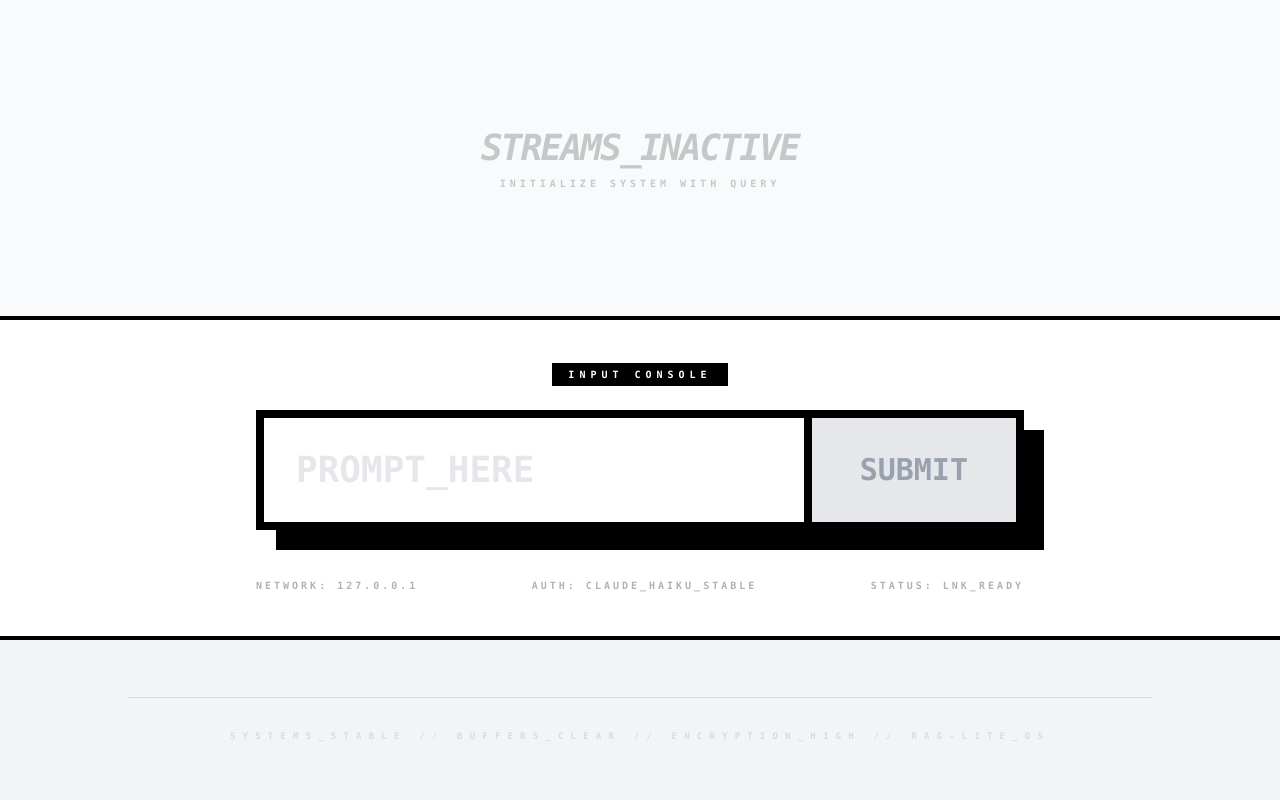
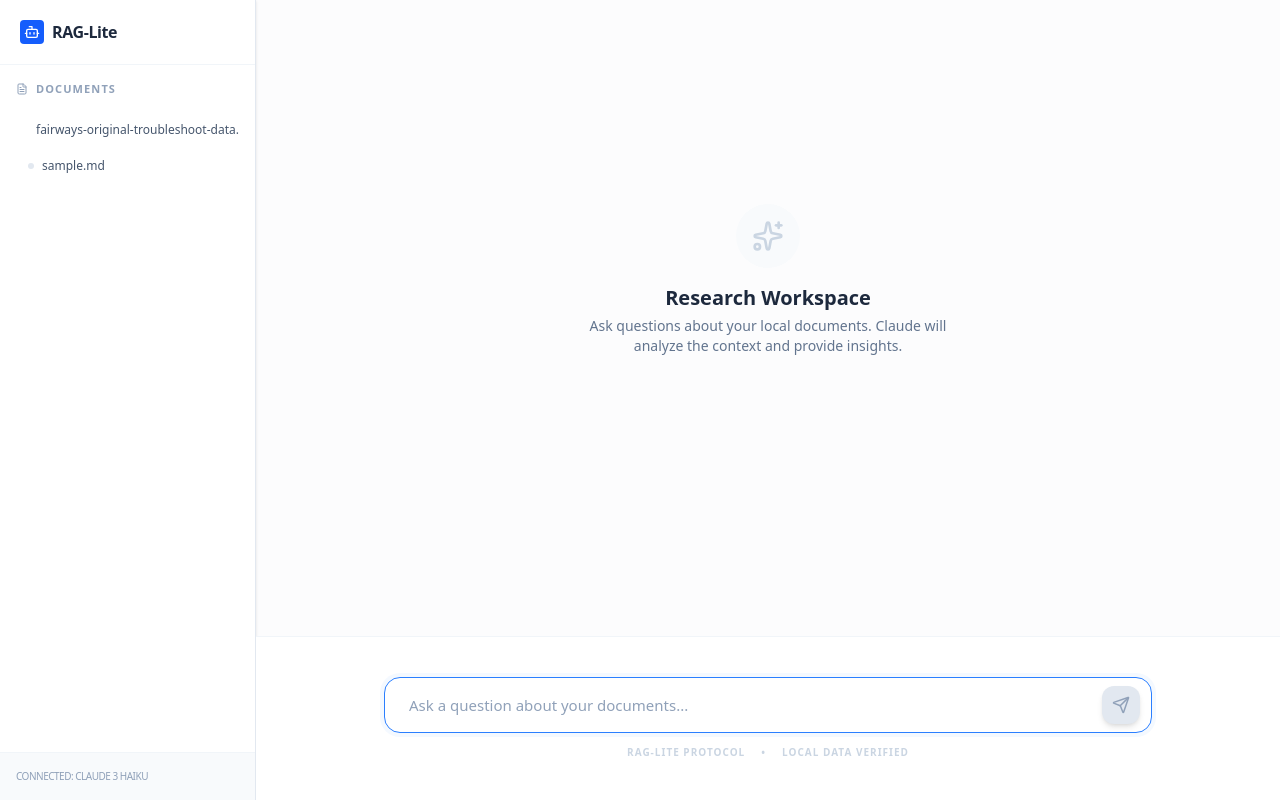
Before and after one commit to toddwmac/rag-lite-test1, a Next.js app: page / in a window 1280 px wide. Built offline with nearby package versions, Linux system fonts and the light colour scheme.

Commit message:
Checkpoint: Stable 'Notebook' UI with wide-screen layout before implementing document selection

```diff
--- a/src/app/page.tsx
+++ b/src/app/page.tsx
@@ -2,144 +2,175 @@
 
 import { useChat } from '@ai-sdk/react';
 import { useEffect, useState, useRef } from 'react';
+import { Send, Bot, User, FileText, Loader2, Sparkles, Sidebar as SidebarIcon } from 'lucide-react';
 
 export default function Chat() {
-  // Use a local state for the input to avoid "undefined" or "read-only" hook issues
   const [localInput, setLocalInput] = useState('');
   const [mounted, setMounted] = useState(false);
+  const [files, setFiles] = useState<string[]>([]);
   const scrollRef = useRef<HTMLDivElement>(null);
 
-  // Initialize the hook
-  const chat = useChat({
+  const {
+    messages,
+    append,
+    isLoading,
+    error
+  } = useChat({
     onError: (err) => {
-      console.error('CRITICAL_SDK_ERROR:', err);
+      console.error('AI_SDK_ERROR:', err);
     }
   });
 
-  // Safe destructuring with fallbacks
-  const messages = chat.messages || [];
-  const isLoading = chat.isLoading || false;
-  const error = chat.error;
-  const append = chat.append;
-  const handleSubmit = chat.handleSubmit;
-
   useEffect(() => {
     setMounted(true);
+    // Fetch file list for the sidebar
+    fetch('/api/files')
+      .then(res => res.json())
+      .then(data => {
+        if (data.files) setFiles(data.files);
+      })
+      .catch(err => console.error('Error fetching files:', err));
   }, []);
 
-  // Auto-scroll logic for the output area
   useEffect(() => {
     if (scrollRef.current) {
       scrollRef.current.scrollTop = scrollRef.current.scrollHeight;
     }
   }, [messages, isLoading]);
 
-  // Robust submission handler
   const onFormSubmit = async (e?: React.FormEvent) => {
     if (e) e.preventDefault();
-
     const text = localInput.trim();
     if (!text || isLoading) return;
 
-    console.log('--- SUBMISSION_START ---');
-    console.log('Payload:', text);
-
     try {
-      // Priority 1: Try useChat's internal handleSubmit if it's available
-      if (typeof handleSubmit === 'function' && e) {
-        console.log('Mode: handleSubmit');
-        // We temporarily sync the hook's input state so handleSubmit can pick it up
-        if (typeof chat.setInput === 'function') chat.setInput(text);
-
-        // Use a timeout to let state settle if needed, but standard handleSubmit is usually fine
-        handleSubmit(e);
+      await append({ content: text, role: 'user' });
       setLocalInput('');
-      }
-      // Priority 2: Fallback to direct append() which is often more stable
-      else if (typeof append === 'function') {
-        console.log('Mode: append');
-        await append({
-          content: text,
-          role: 'user',
-        });
-        setLocalInput('');
-      }
-      else {
-        console.error('FATAL: No submission method (handleSubmit or append) found in useChat');
-      }
     } catch (err) {
-      console.error('SUBMISSION_FAILED:', err);
+      console.error('Submission failed', err);
     }
   };
 
   if (!mounted) return null;
 
   return (
-    <div className="flex flex-col h-screen bg-white text-black font-mono overflow-hidden selection:bg-black selection:text-white">
+    <div className="flex h-screen bg-[#fcfcfd] text-slate-900 font-sans selection:bg-blue-100">
 
-      {/* 1. DATA_OUTPUT (Top 40%) */}
+      {/* 1. SIDEBAR (Fixed Knowledge Base) */}
+      <aside className="w-64 bg-white border-r border-slate-200 hidden md:flex flex-col shadow-sm">
+        <div className="p-5 border-b border-slate-100 flex items-center justify-between">
+          <div className="flex items-center gap-2 font-bold text-slate-800 tracking-tight">
+            <div className="bg-blue-600 p-1 rounded text-white"><Bot size={16} /></div>
+            RAG-Lite
+          </div>
+        </div>
+
+        <div className="flex-1 overflow-y-auto p-4">
+          <h3 className="text-[11px] font-bold text-slate-400 uppercase tracking-widest mb-4 flex items-center gap-2">
+            <FileText size={12} /> Documents
+          </h3>
+          <div className="space-y-1">
+            {files.length === 0 ? (
+              <p className="text-xs text-slate-400 italic px-2">No documents found</p>
+            ) : (
+              files.map(file => (
+                <div key={file} className="flex items-center gap-2 px-3 py-2 text-xs text-slate-600 hover:bg-slate-50 hover:text-blue-600 rounded-lg transition-colors cursor-default truncate" title={file}>
+                  <div className="w-1.5 h-1.5 rounded-full bg-slate-200" />
+                  {file}
+                </div>
+              ))
+            )}
+          </div>
+        </div>
+
+        <div className="p-4 bg-slate-50 border-t border-slate-100">
+          <div className="text-[10px] text-slate-400 font-medium uppercase tracking-tighter">Connected: Claude 3 Haiku</div>
+        </div>
+      </aside>
+
+      {/* 2. MAIN CONTENT AREA */}
+      <main className="flex-1 flex flex-col relative min-w-0">
+
+        {/* TOP OUTPUT ZONE */}
         <div
-        className="h-[40vh] overflow-y-auto border-b-4 border-black bg-gray-50 p-6 md:p-12 scroll-smooth"
+          className="flex-1 overflow-y-auto px-6 md:px-12 py-10 scroll-smooth custom-scrollbar"
           ref={scrollRef}
         >
-        <div className="max-w-3xl mx-auto space-y-12">
+          <div className="max-w-4xl mx-auto">
             {messages.length === 0 ? (
-            <div className="py-20 text-center opacity-20">
-              <div className="text-4xl font-black italic tracking-tighter">STREAMS_INACTIVE</div>
-              <div className="text-[10px] font-bold mt-2 uppercase tracking-[0.4em]">Initialize system with query</div>
+              <div className="h-[60vh] flex flex-col items-center justify-center text-center space-y-4">
+                <div className="bg-slate-50 p-4 rounded-full text-slate-300">
+                  <Sparkles size={32} />
+                </div>
+                <div>
+                  <h2 className="text-xl font-bold text-slate-800">Research Workspace</h2>
+                  <p className="text-sm text-slate-500 max-w-sm mt-1">Ask questions about your local documents. Claude will analyze the context and provide insights.</p>
+                </div>
               </div>
             ) : (
-            <div className="space-y-16">
+              <div className="space-y-10 pb-20">
                 {messages.map((m, i) => (
-                <div key={i} className={`flex flex-col ${m.role === 'user' ? 'items-end' : 'items-start'}`}>
-                  <div className="text-[10px] font-black mb-2 opacity-40 uppercase tracking-widest">
-                    {m.role === 'user' ? '[USER_TX]' : '[CLAUDE_RX]'}
+                  <div key={i} className={`flex gap-4 md:gap-6 ${m.role === 'user' ? 'justify-end' : 'justify-start'}`}>
+                    {m.role !== 'user' && (
+                      <div className="w-8 h-8 rounded-full bg-blue-50 border border-blue-100 flex items-center justify-center text-blue-600 flex-shrink-0 mt-1">
+                        <Bot size={18} />
                       </div>
-                  <div className={`p-6 text-xl md:text-2xl border-[4px] border-black shadow-[8px_8px_0px_0px_rgba(0,0,0,1)] max-w-[85%] ${
-                    m.role === 'user' ? 'bg-black text-white font-bold' : 'bg-white text-black'
+                    )}
+
+                    <div className={`max-w-[85%] space-y-1.5 ${m.role === 'user' ? 'text-right' : 'text-left'}`}>
+                      <div className={`inline-block px-5 py-3.5 rounded-2xl text-[14px] leading-relaxed shadow-sm ${
+                        m.role === 'user'
+                          ? 'bg-blue-600 text-white rounded-tr-none'
+                          : 'bg-white text-slate-800 border border-slate-100 rounded-tl-none'
                       }`}>
                         <div className="whitespace-pre-wrap">{m.content}</div>
                       </div>
+                      <div className="text-[10px] text-slate-400 font-bold uppercase tracking-widest px-1">
+                        {m.role === 'user' ? 'You' : 'Claude'}
+                      </div>
+                    </div>
+
+                    {m.role === 'user' && (
+                      <div className="w-8 h-8 rounded-full bg-slate-800 flex items-center justify-center text-white flex-shrink-0 mt-1">
+                        <User size={18} />
+                      </div>
+                    )}
                   </div>
                 ))}
+
+                {isLoading && (
+                  <div className="flex gap-4 animate-pulse">
+                    <div className="w-8 h-8 rounded-full bg-slate-50 flex items-center justify-center text-slate-300">
+                      <Loader2 size={18} className="animate-spin" />
+                    </div>
+                    <div className="bg-white border border-slate-50 px-5 py-3.5 rounded-2xl rounded-tl-none shadow-sm flex items-center gap-2">
+                      <div className="w-1.5 h-1.5 bg-blue-400 rounded-full animate-bounce" />
+                      <div className="w-1.5 h-1.5 bg-blue-400 rounded-full animate-bounce [animation-delay:0.2s]" />
+                      <span className="text-xs text-slate-400 font-medium ml-1">Thinking...</span>
+                    </div>
                   </div>
                 )}
-
-          {isLoading && (
-            <div className="flex items-center gap-6 py-8">
-              <div className="flex gap-2">
-                <div className="w-4 h-4 bg-black animate-ping"></div>
-                <div className="w-4 h-4 bg-black animate-ping [animation-delay:0.2s]"></div>
-              </div>
-              <span className="text-sm font-black uppercase tracking-[0.5em]">Processing...</span>
               </div>
             )}
 
             {error && (
-            <div className="bg-red-600 text-white p-6 border-4 border-black font-black uppercase shadow-[10px_10px_0px_0px_rgba(220,38,38,0.3)]">
-              ERROR_DETECTED: {error.message}
+              <div className="max-w-md mx-auto mb-8 p-4 bg-red-50 border border-red-100 rounded-xl flex items-center gap-3 text-red-800 text-xs font-medium">
+                <div className="bg-red-500 text-white p-1 rounded-full"><Bot size={12} /></div>
+                System error: {error.message}
               </div>
             )}
           </div>
         </div>
 
-      {/* 2. COMMAND_CENTRE (Middle 40%) */}
-      <div className="h-[40vh] flex flex-col items-center justify-center px-6 bg-white border-b-4 border-black relative">
-        <div className="w-full max-w-3xl">
-          <div className="mb-6 flex justify-center">
-             <span className="bg-black text-white px-4 py-1 text-[10px] font-black uppercase tracking-[0.5em]">Input Console</span>
-          </div>
-
-          <form
-            onSubmit={onFormSubmit}
-            className="flex flex-col border-[8px] border-black bg-white shadow-[20px_20px_0px_0px_rgba(0,0,0,1)] active:translate-x-1 active:translate-y-1 transition-all"
-          >
-            <div className="flex flex-col md:flex-row">
+        {/* BOTTOM INPUT ZONE */}
+        <div className="p-6 md:p-10 bg-white border-t border-slate-100">
+          <div className="max-w-3xl mx-auto relative group">
+            <form onSubmit={onFormSubmit} className="relative flex items-center">
               <input
                 autoFocus
-                className="flex-1 p-8 text-2xl md:text-4xl font-black outline-none bg-transparent placeholder:text-gray-200"
+                className="w-full pl-6 pr-14 py-4 rounded-2xl bg-slate-50 border border-slate-200 focus:bg-white focus:border-blue-500 focus:ring-4 focus:ring-blue-500/5 outline-none transition-all text-[15px] placeholder:text-slate-400"
                 value={localInput}
-                placeholder="PROMPT_HERE"
+                placeholder="Ask a question about your documents..."
                 onChange={(e) => setLocalInput(e.target.value)}
                 onKeyDown={(e) => {
                   if (e.key === 'Enter' && !e.shiftKey) {
@@ -150,41 +181,32 @@ export default function Chat() {
               />
               <button
                 type="submit"
-                className="bg-black text-white px-12 py-8 font-black text-3xl hover:bg-gray-800 transition-all disabled:bg-gray-200 disabled:text-gray-400 border-l-0 md:border-l-[8px] border-black"
                 disabled={isLoading || !localInput.trim()}
+                className="absolute right-3 p-2.5 bg-blue-600 text-white rounded-xl disabled:bg-slate-200 disabled:text-slate-400 hover:bg-blue-700 transition-all shadow-md active:scale-95"
               >
-                SUBMIT
+                {isLoading ? <Loader2 size={18} className="animate-spin" /> : <Send size={18} />}
               </button>
-            </div>
             </form>
-
-          <div className="mt-12 flex justify-between text-[10px] font-black uppercase tracking-[0.3em] opacity-30">
-            <div>NETWORK: 127.0.0.1</div>
-            <div>AUTH: CLAUDE_HAIKU_STABLE</div>
-            <div>STATUS: LNK_READY</div>
+            <div className="flex justify-center mt-3 text-[10px] font-bold text-slate-300 uppercase tracking-widest gap-4">
+               <span>RAG-Lite Protocol</span>
+               <span>•</span>
+               <span>Local Data Verified</span>
             </div>
           </div>
         </div>
-
-      {/* 3. BUFFER_ZONE (Bottom 20%) */}
-      <div className="h-[20vh] bg-gray-100 flex items-center justify-center px-10">
-        <div className="w-full max-w-5xl opacity-10 font-black text-[9px] uppercase tracking-[0.8em] text-center border-t border-black pt-8">
-           Systems_Stable // Buffers_Clear // Encryption_High // RAG-Lite_OS
-        </div>
-      </div>
+      </main>
 
       <style jsx global>{`
-        @import url('https://fonts.googleapis.com/css2?family=Space+Mono:wght@400;700&display=swap');
+        @import url('https://fonts.googleapis.com/css2?family=Inter:wght@400;500;600;700&display=swap');
         body {
           margin: 0;
           padding: 0;
-          font-family: 'Space Mono', monospace !important;
-          background: white;
-          overflow: hidden;
+          font-family: 'Inter', -apple-system, BlinkMacSystemFont, "Segoe UI", Roboto, sans-serif;
+          background: #fcfcfd;
         }
-        ::-webkit-scrollbar { width: 14px; }
-        ::-webkit-scrollbar-track { background: #fff; border-left: 4px solid #000; }
-        ::-webkit-scrollbar-thumb { background: #000; border: 3px solid #fff; }
+        .custom-scrollbar::-webkit-scrollbar { width: 6px; }
+        .custom-scrollbar::-webkit-scrollbar-track { background: transparent; }
+        .custom-scrollbar::-webkit-scrollbar-thumb { background: #e2e8f0; border-radius: 10px; }
       `}</style>
     </div>
   );
```
Lines whose indentation alone changed are shown as unchanged.
